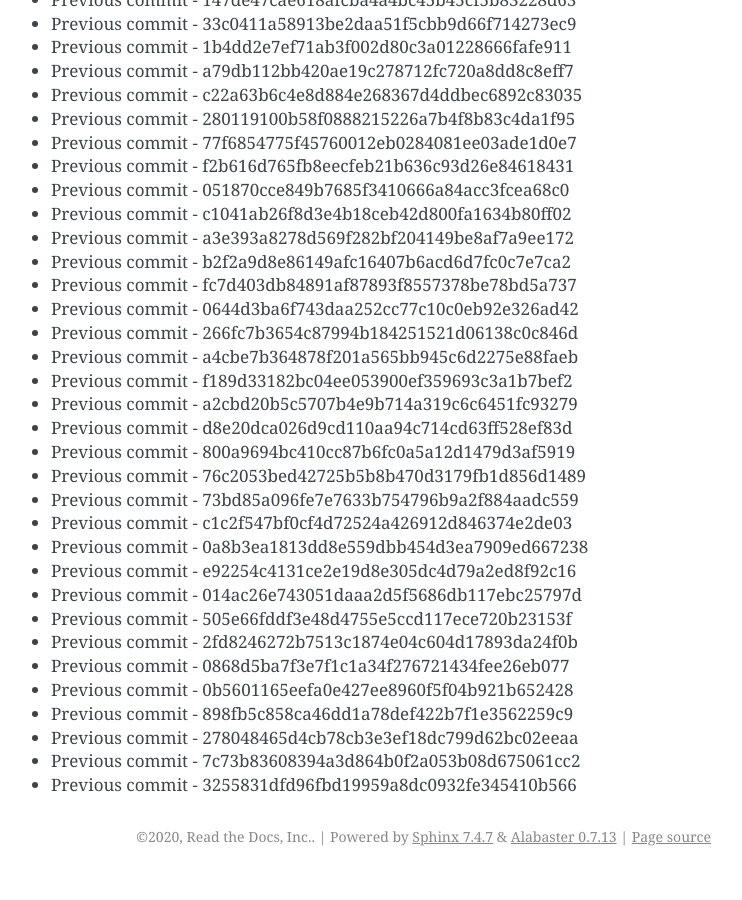
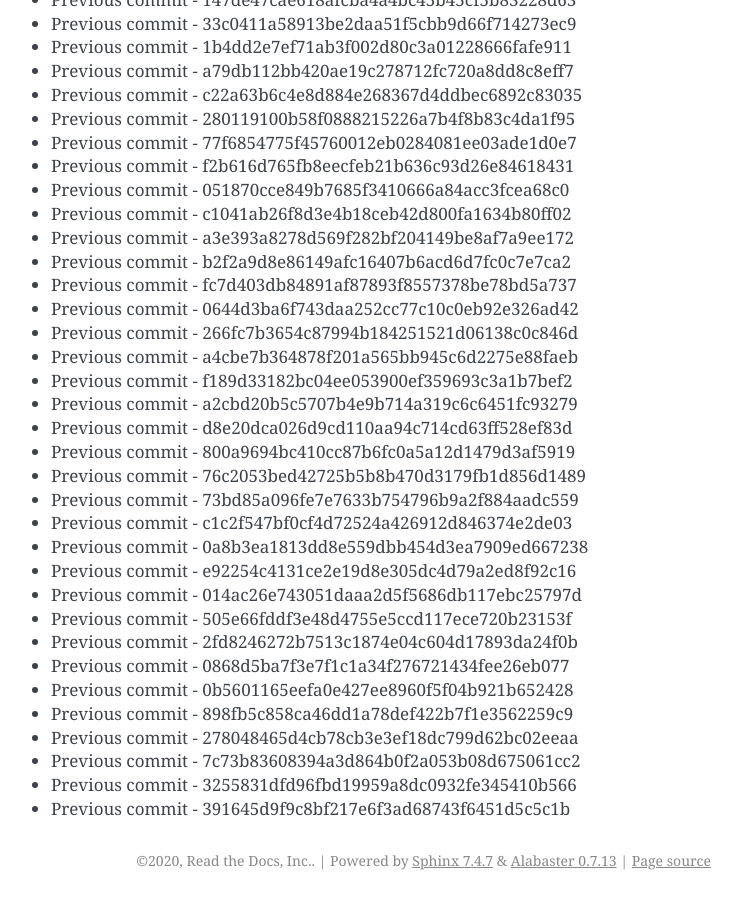
Before and after one commit to readthedocs/rtd-git-stresstest, a Sphinx documentation site: the page built from docs/updates.rst, in a window 1280 px wide and 900 px high, scrolled down 66811 px. Shown: the whole window, without its empty margins (399-1141 px from the left). Built offline with Sphinx 7.4.7, drawn with Linux system fonts in a browser that asks for light colours; before the commit the page ends 67687 px from its top, so only the background shows below that.

Commit message:
Generating commit from previous: 391645d9f9c8bf217e6f3ad68743f6451d5c5c1b

```diff
--- a/docs/updates.rst
+++ b/docs/updates.rst
@@ -2839,3 +2839,4 @@ It can be tested for any performance characteristics.
 * Previous commit - 278048465d4cb78cb3e3ef18dc799d62bc02eeaa
 * Previous commit - 7c73b83608394a3d864b0f2a053b08d675061cc2
 * Previous commit - 3255831dfd96fbd19959a8dc0932fe345410b566
+* Previous commit - 391645d9f9c8bf217e6f3ad68743f6451d5c5c1b
```
